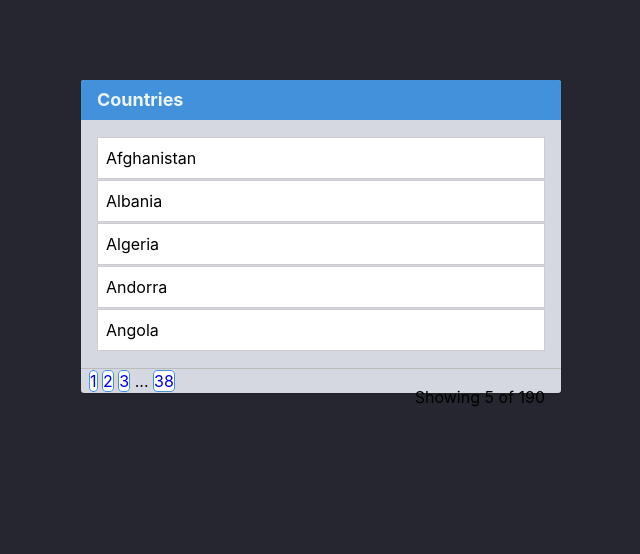
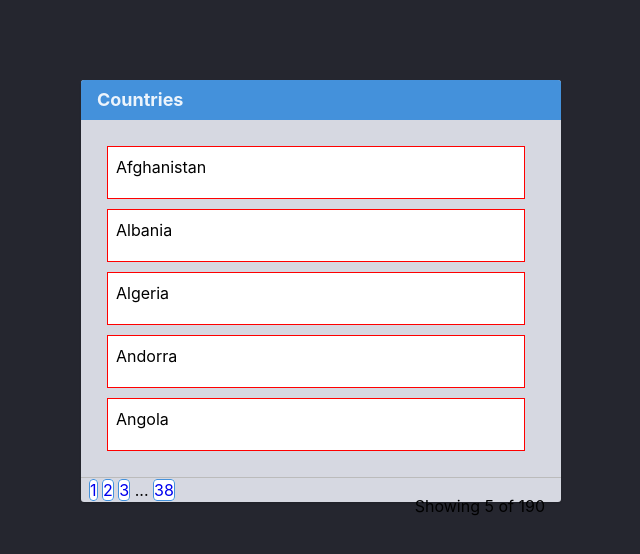
Before and after one commit to omarabdallah96/HTML-CSS-Git-Exercise-Tripoli, a website: page week-1/7-css-box/index.html in a window 1280 px wide. Shown: the whole page, without its empty margins (319-959 px from the left). Drawn offline with Linux system fonts and the light colour scheme.

Commit message:
Completed 7-css-box

```diff
--- a/week-1/7-css-box/styles.css
+++ b/week-1/7-css-box/styles.css
@@ -1,6 +1,13 @@
 /* Try different box model properties below */
+
 .pages__page {
   border: 1px solid #4491db;
   border-radius: 4px;
   background: #fff;
 }
+.country {
+  width: 400px;
+  height: 35px;
+  margin: 10px 10px 10px 10px;
+  padding: 10px 10px 10px 10x;
+  border: 1px solid red;}
```
